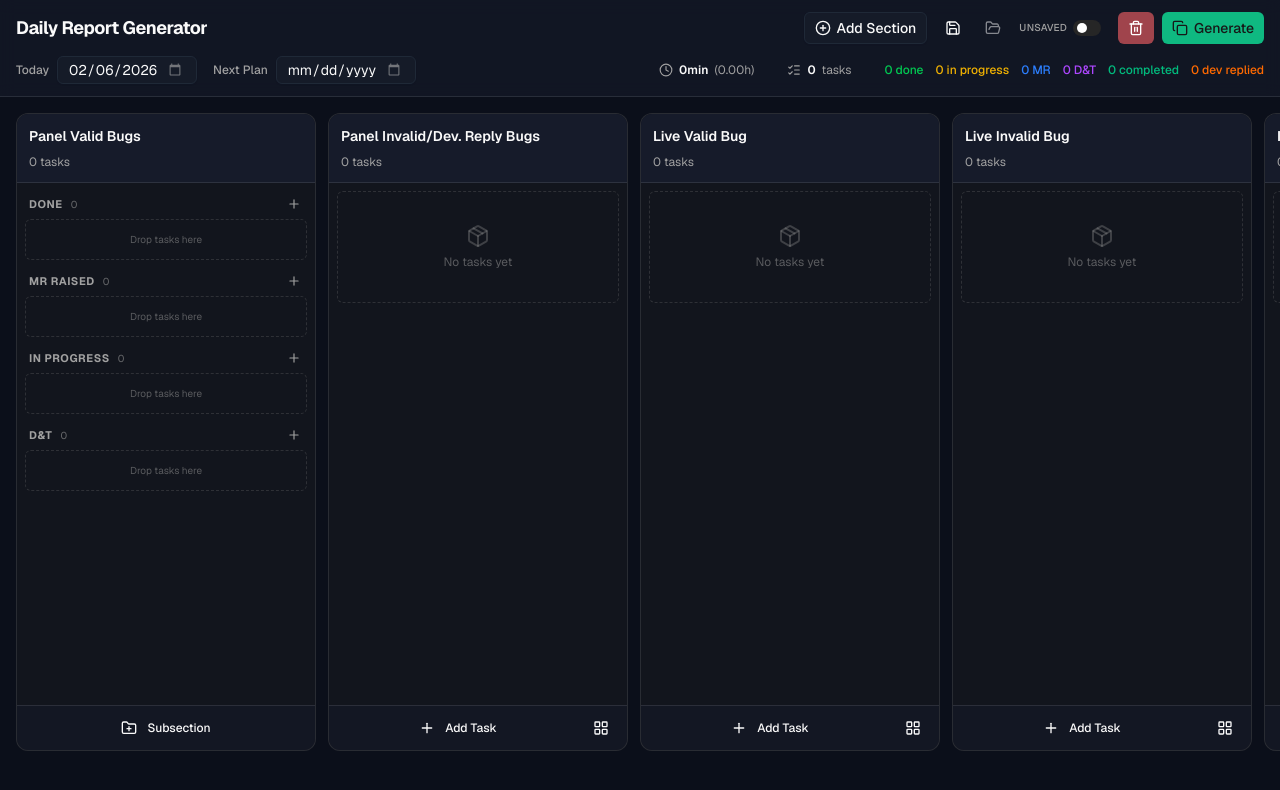
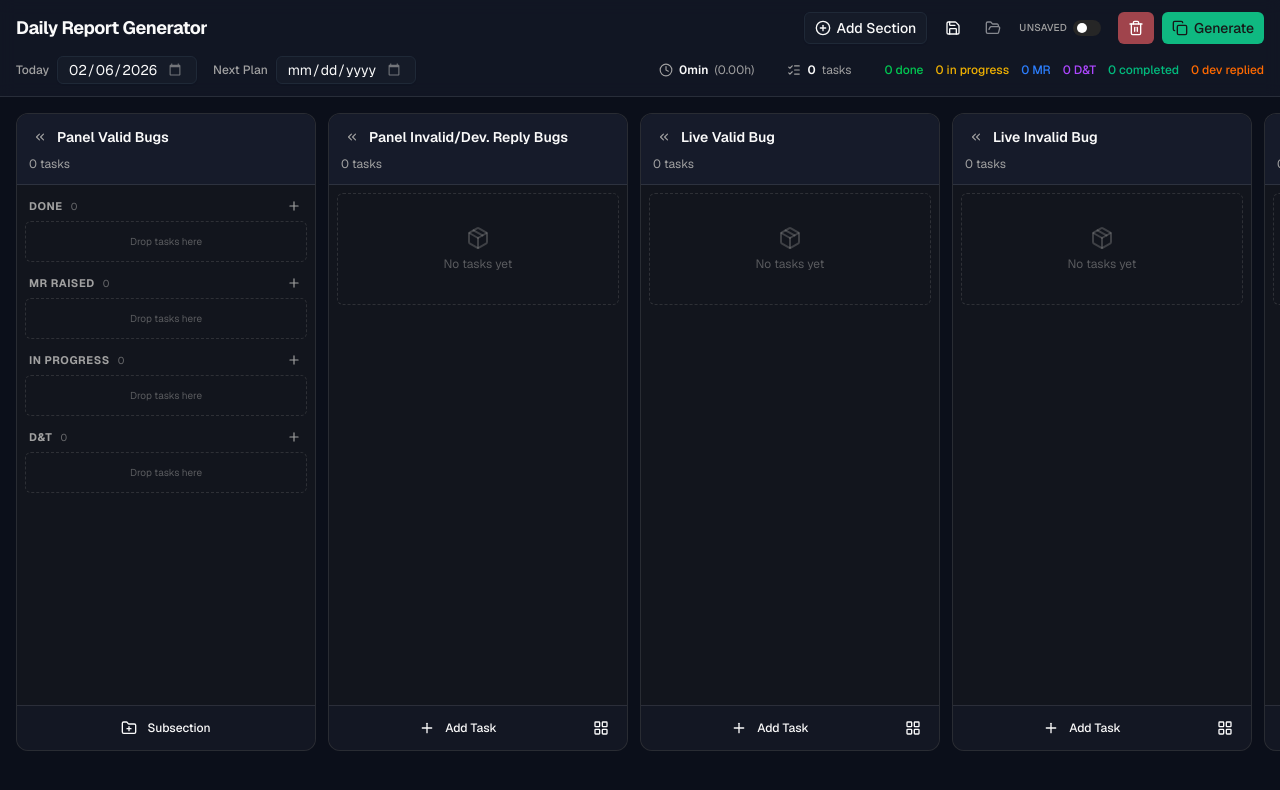
Before and after one commit to JaydeepAthh/daily-reportings, a Next.js app: page / in a window 1280 px wide. Shown: the top 790 px of the page. Built offline with nearby package versions, Linux system fonts and the light colour scheme.

Commit message:
Add collapse section card functionality

```diff
--- a/app/page.tsx
+++ b/app/page.tsx
@@ -511,6 +511,33 @@
     return () => document.removeEventListener("keydown", handleKeyDown);
   }, [handleGenerateReport, handleOpenImport]);
 
+  // Collapsed columns state (persisted in localStorage)
+  const [collapsedColumns, setCollapsedColumns] = useLocalStorage<string[]>({
+    key: "kanban-collapsed-columns",
+    defaultValue: [],
+    enabled: true,
+  });
+
+  const collapsedSet = useMemo(
+    () => new Set(collapsedColumns),
+    [collapsedColumns],
+  );
+
+  const handleToggleCollapse = useCallback(
+    (sectionId: string) => {
+      setCollapsedColumns((prev) => {
+        const set = new Set(prev);
+        if (set.has(sectionId)) {
+          set.delete(sectionId);
+        } else {
+          set.add(sectionId);
+        }
+        return Array.from(set);
+      });
+    },
+    [setCollapsedColumns],
+  );
+
   // Duplicate bug detection
   const duplicateBugIds = useMemo(() => getDuplicateBugIds(report), [report]);
 
@@ -787,6 +814,8 @@
                   key={section.id}
                   section={section}
                   duplicateBugIds={duplicateBugIds}
+                  collapsed={collapsedSet.has(section.id)}
+                  onToggleCollapse={handleToggleCollapse}
                   onAddTask={handleAddTask}
                   onUpdateTask={handleUpdateTask}
                   onDeleteTask={handleDeleteTask}
--- a/components/KanbanColumn.tsx
+++ b/components/KanbanColumn.tsx
@@ -4,7 +4,15 @@
 import { Button } from "@/components/ui/button";
 import { Input } from "@/components/ui/input";
 import { Label } from "@/components/ui/label";
-import { Plus, Trash2, FolderPlus, LayoutGrid, Package } from "lucide-react";
+import {
+  Plus,
+  Trash2,
+  FolderPlus,
+  LayoutGrid,
+  Package,
+  ChevronsLeft,
+  ChevronsRight,
+} from "lucide-react";
 import { calculateSectionTotalTime } from "@/lib/report-utils";
 import { calculateSectionTotal } from "@/lib/time-utils";
 import { useDroppable } from "@dnd-kit/core";
@@ -21,6 +29,8 @@
 interface KanbanColumnProps {
   section: Section;
   duplicateBugIds?: Set<string>;
+  collapsed?: boolean;
+  onToggleCollapse?: (sectionId: string) => void;
   onAddTask: (sectionId: string, subSectionId?: string) => void;
   onUpdateTask: (
     sectionId: string,
@@ -65,6 +75,8 @@
 export function KanbanColumn({
   section,
   duplicateBugIds,
+  collapsed = false,
+  onToggleCollapse,
   onAddTask,
   onUpdateTask,
   onDeleteTask,
@@ -89,17 +101,84 @@
     }
   };
 
+  // Collapsed view — narrow bar with rotated title, still a valid drop target
+  if (collapsed) {
+    return (
+      <DroppableArea
+        id={
+          section.subSections
+            ? `droppable-${section.id}-${section.subSections[0]?.id}`
+            : `droppable-${section.id}`
+        }
+        data={
+          section.subSections
+            ? {
+                sectionId: section.id,
+                subSectionId: section.subSections[0]?.id,
+                subSectionName: section.subSections[0]?.name,
+              }
+            : { sectionId: section.id }
+        }
+        className="flex flex-col items-center w-[44px] shrink-0 rounded-xl border bg-muted/30 overflow-hidden cursor-pointer hover:bg-muted/50 transition-colors group"
+      >
+        <div
+          className="flex flex-col items-center h-full py-3 gap-3"
+          onClick={() => onToggleCollapse?.(section.id)}
+        >
+          {/* Expand icon */}
+          <ChevronsRight className="h-4 w-4 text-muted-foreground group-hover:text-foreground transition-colors shrink-0" />
+
+          {/* Task count badge */}
+          {taskCount > 0 && (
+            <span className="text-[10px] font-semibold bg-primary/15 text-primary rounded-full w-6 h-6 flex items-center justify-center shrink-0">
+              {taskCount}
+            </span>
+          )}
+
+          {/* Rotated section name */}
+          <div className="flex-1 flex items-start justify-center min-h-0">
+            <span
+              className="text-sm font-semibold text-muted-foreground group-hover:text-foreground transition-colors whitespace-nowrap"
+              style={{ writingMode: "vertical-rl", textOrientation: "mixed" }}
+            >
+              {section.name}
+            </span>
+          </div>
+
+          {/* Total time (if any) */}
+          {taskCount > 0 && (
+            <span className="text-[10px] font-mono text-muted-foreground shrink-0">
+              {totalTime.toFixed(1)}h
+            </span>
+          )}
+        </div>
+      </DroppableArea>
+    );
+  }
+
   return (
     <div className="flex flex-col w-[300px] shrink-0 rounded-xl border bg-muted/30 overflow-hidden">
       {/* Column Header */}
       <div className="p-3 border-b bg-card space-y-2">
         <div className="flex items-center justify-between gap-2">
+          <div className="flex items-center gap-1.5 flex-1 min-w-0">
+            {onToggleCollapse && (
+              <button
+                onClick={() => onToggleCollapse(section.id)}
+                className="p-1 rounded text-muted-foreground hover:text-foreground hover:bg-muted transition-colors shrink-0"
+                aria-label="Collapse section"
+                title="Collapse"
+              >
+                <ChevronsLeft className="h-3.5 w-3.5" />
+              </button>
+            )}
             <h3
               className="font-semibold text-sm truncate flex-1"
               title={section.name}
             >
               {section.name}
             </h3>
+          </div>
           <div className="flex items-center gap-1 shrink-0">
             {!section.isFixed && onDeleteSection && (
               <button
```
Lines whose indentation alone changed are shown as unchanged.
